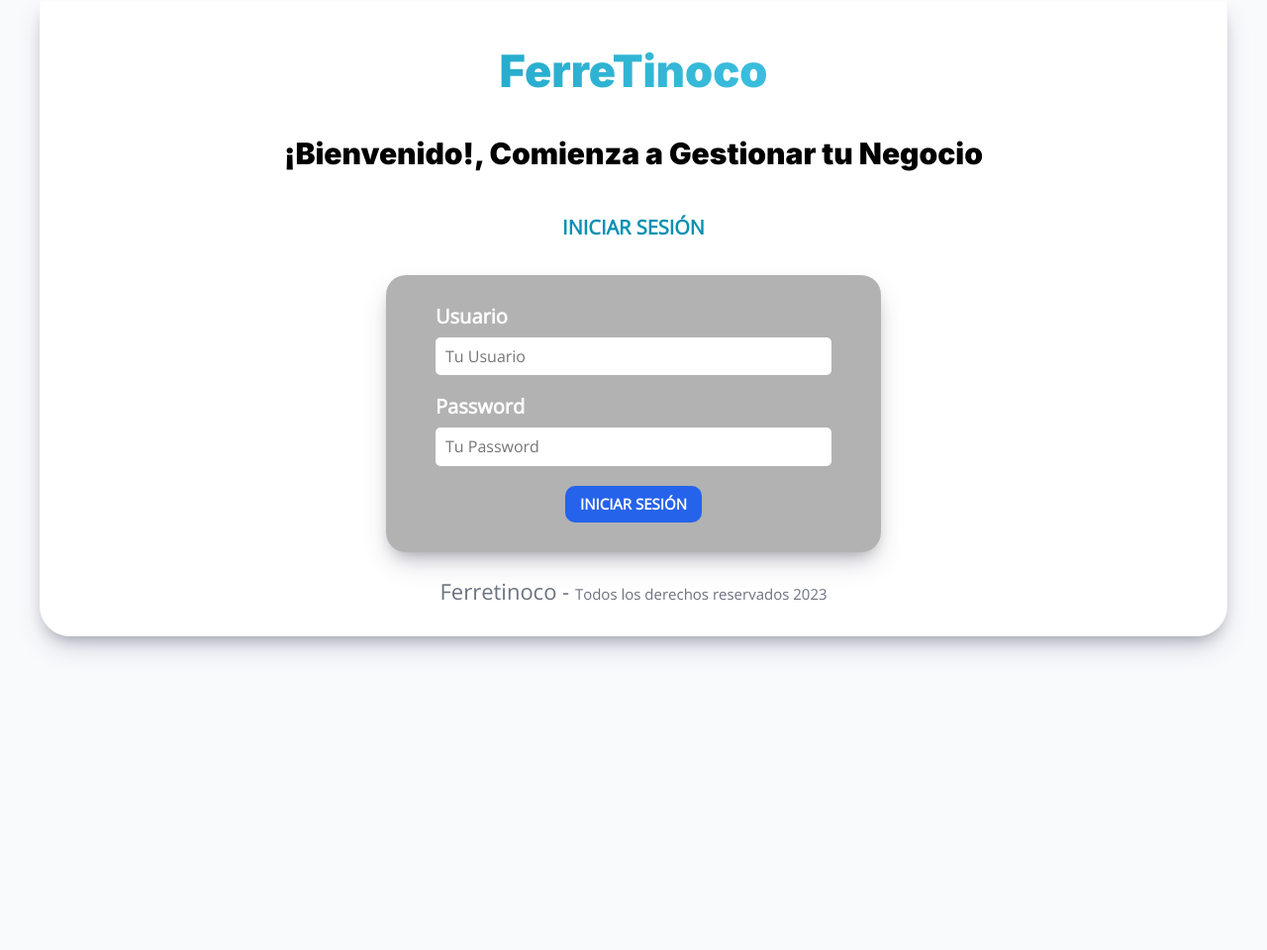
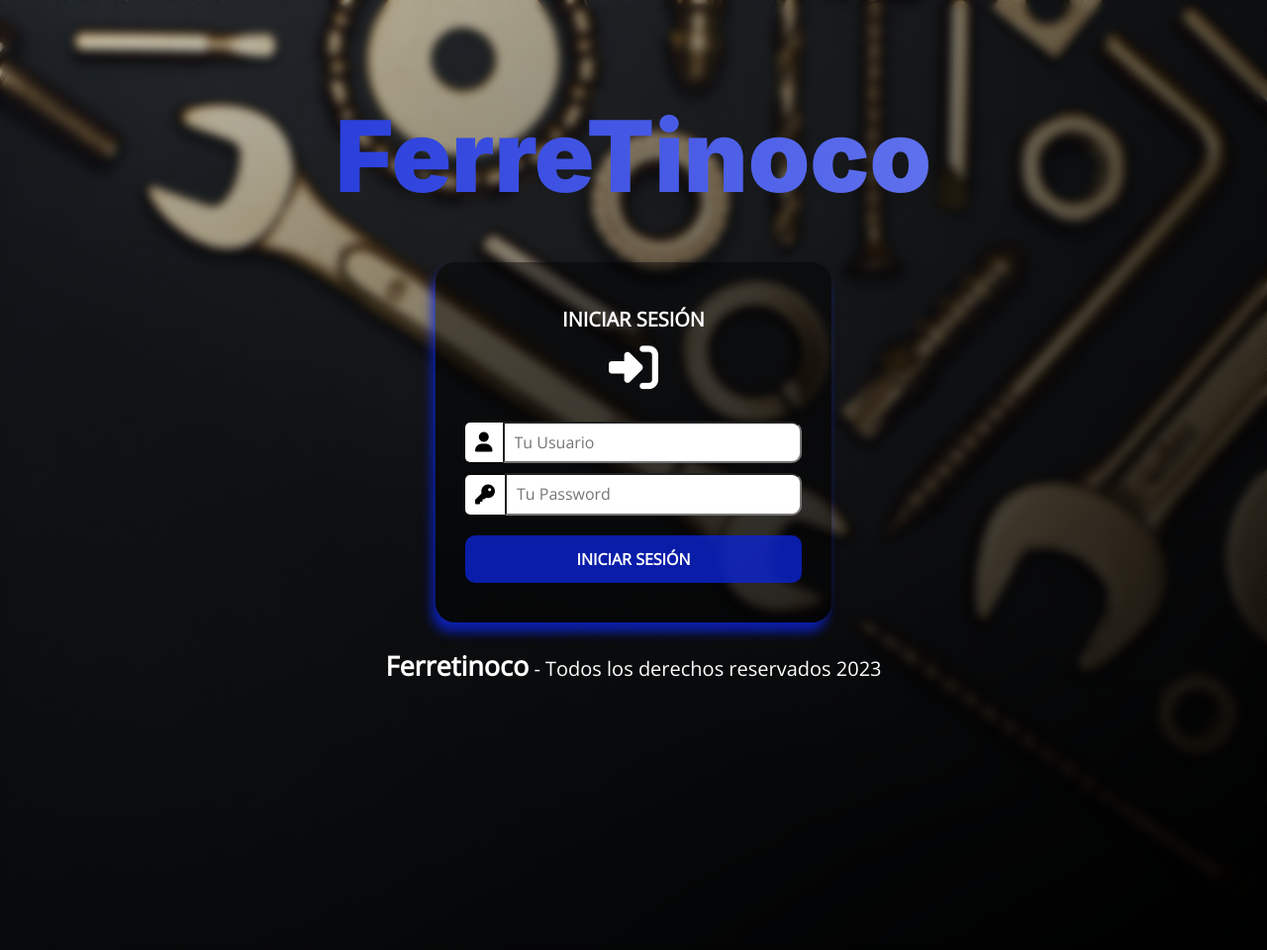
Before and after one commit to DiegoAbarca99/app-ferreteria, a PHP site: template views/auth/login.php in a window 1280 px wide. Shown: the whole page at 99% size. Before the commit the page ends 660 px from the top, so only its background shows below. Run offline with PHP 8.4, Linux system fonts and the light colour scheme; the template is opened without the code that fills it, so the values that code supplies are empty; some libraries are stand-ins or nearby versions.

Commit message:
Cambio de mensajes de alerta al momento de actualizar le crèdito y nueva propuesta de diseño de login terminada

```diff
--- a/src/scss/auth/_login.scss
+++ b/src/scss/auth/_login.scss
@@ -7,61 +7,79 @@ body {
 
 }
 
+
 .login {
-    $modificador: &;
-
-   @include m.desktop{
-    background-color: v.$blanco ;
-    width: 80%;
-    height: 70%;
-    margin-top: 3rem;
-    border-radius: 0 0 3rem 3rem;
-    border: 1px solid v.$grisClaro;
-    @include m.shadow;
-    padding: 25px;
-
-   }
 
 
+    @include m.tablet {
+        display: grid;
+        place-items: center;
+    }
 
-    &__tagline{
-        font-family: v.$fuente_headings;
-        font-weight: 900;
-        color:v.$negro;
-        font-size: 3rem;
-        text-align: center;
-    }
+    width: 100vw;
+    height: 120vh;
+    background: #bdc3c7;
+    background-image: -webkit-linear-gradient(to bottom right, rgba(44, 62, 80, 0.209), #000000),
+    url('../img/login.jpg');
+    background-image: linear-gradient(to bottom right, rgba(44, 62, 80, 0.209), #000000),
+    url('../img/login.jpg');
+
+    background-size: cover;
+    background-repeat: no-repeat;
+    background-position: center center;
 
 
     &__contenedor {
+        padding: 10rem 0 5rem 0;
+        backdrop-filter: blur(.5rem);
+        width: 100vw;
+        height: 120vh;
 
-        width: min(100%, 50rem);
+    }
 
-        margin: 0 auto;
-        background-color: rgba(0, 0, 0, 0.3);
-        padding: 3rem 5rem;
-        border-radius: 2rem;
-        margin-bottom: 2rem;
-        @include m.shadow;
+    @include m.tablet {
+        padding: 0;
+    }
 
+    &__titulo {
+        margin: 0;
+        padding-bottom: 5rem;
+        @include m.textoDegradado(rgba(12, 35, 209));
+        font-size: 5rem;
 
 
     }
 
-    &__titulo {
-        @include m.textoDegradado(v.$cyan);
-        margin-top: 2rem;
-        font-size: 4.5rem !important;
+    &__icono {
+        color: v.$blanco;
+        font-size: 5rem;
+        border-radius: 50%;
 
+    }
+
+    &__boton {
+        @include m.boton(rgba(12, 35, 209, 0.8), v.$blanco);
+
+        @include m.tablet {
+            width: 100%;
+
+        }
+
+        border-radius: 1rem;
+        margin: 2rem 0;
+        font-weight: bold;
+        text-transform: uppercase;
 
     }
 
 
     &__descripcion {
-        color:v.$cyan;
+        color: v.$blanco;
         font-weight: bold;
-        font-size: 2rem;
-        margin-bottom: 3rem;
+        font-size: 3rem;
+        font-weight: bold;
+
+        margin-bottom: 0rem;
 
         @include m.tablet {
             font-size: 2rem;
@@ -72,12 +90,45 @@ body {
     }
 
 
+    &__contenedor-formulario {
+
+        width: min(100%, 40rem);
+        margin: 0 auto;
+        background-color: rgba(0, 0, 0, 0.45);
+        padding: 2rem 3rem;
+        border-radius: 2rem;
+        margin-bottom: 2rem;
+        -webkit-box-shadow: -4px 10px 11px 0px rgba(12, 35, 209, 0.8);
+        -moz-box-shadow: -4px 10px 11px 0px rgba(12, 35, 209, 0.8);
+        box-shadow: -4px 10px 11px 0px rgba(12, 35, 209, 0.8);
+
+
+        .formulario__input {
+            border-bottom-right-radius: 1rem;
+            border-top-right-radius: 1rem;
+        }
+
+        .formulario__input:focus {
+            -webkit-box-shadow: 0px 5px 18px 10px rgba(12, 35, 209, 0.8);
+            -moz-box-shadow: 0px 5px 18px 10px rgba(12, 35, 209, 0.8);
+            box-shadow: 0px 5px 18px 10px rgba(12, 35, 209, 0.8);
+        }
+
+    }
+
 }
 
-.footer{
+.footer {
+    color: v.$blanco;
     margin: 0;
-    font-size:2.2rem;
-    &--regular{
-        font-size:1.5rem;
+    font-weight: bold;
+    padding-top: 1rem;
+    font-size: 2.7rem;
+   text-align: center;
+    line-height: 1;
+
+    &--regular {
+        font-weight: normal;
+        font-size: 2rem;
     }
 }
--- a/src/scss/componentes/_formulario.scss
+++ b/src/scss/componentes/_formulario.scss
@@ -94,6 +94,20 @@
     &__campo {
         margin-bottom: 2rem;
 
+        &--icono {
+            display: flex;
+            margin-bottom: 1rem;
+            align-items: center;
+
+
+            #{$modificador}__input {
+                flex: 1;
+                padding: 1rem;
+
+
+            }
+        }
+
         &--extender {
             grid-column: 1 /3;
 
@@ -168,6 +182,14 @@
 
     }
 
+    &__icono{
+        font-size: 2rem;
+        background-color: v.$blanco;
+        border-top-left-radius: .5rem;
+        border-bottom-left-radius: .5rem;
+        padding: 1rem;
+    }
+
 
 
 }
--- a/views/auth/login.php
+++ b/views/auth/login.php
@@ -1,38 +1,48 @@
-<div class="login contenedor">
+<div class="login">
 
+    <div class="login__contenedor">
         <?php include_once __DIR__ . '/../templates/alertas.php' ?>
 
         <h1 class="login__titulo">FerreTinoco</h1>
-    <p class="login__tagline">¡Bienvenido!, Comienza a Gestionar tu Negocio</p>
-    <p class="login__descripcion">Iniciar Sesión</p>
 
 
 
-    <div class="login__contenedor">
 
+        <div class="login__contenedor-formulario">
 
+            <div class="flex-centro-col ">
+                <p class="login__descripcion">Iniciar Sesión</p>
 
-        <form action="/" method="POST" class="formulario" novalidate>
-            <div class="formulario__campo">
-                <label class="formulario__label" for="usuario">Usuario</label>
+                <i class="fa-solid fa-right-to-bracket login__icono "></i>
+
+            </div>
+
+            <form action="/" method="POST" class="formulario mt-3" novalidate>
+
+                <div class="formulario__campo--icono">
+                    <i class="fa-solid fa-user formulario__icono"></i>
                     <input class="formulario__input" type="text" name="usuario" id="usuario" placeholder="Tu Usuario">
                 </div>
 
-            <div class="formulario__campo">
-                <label class="formulario__label" for="password">Password</label>
+                <div class="formulario__campo--icono">
+                    <i class="fa-solid fa-key formulario__icono"></i>
                     <input class="formulario__input" type="password" name="password" id="password" placeholder="Tu Password">
                 </div>
 
-            <div class="flex-centro">
-                <input type="submit" class="btn-submit" value="Iniciar Sesión">
-            </div>
+
+                <input type="submit" class="login__boton" value="Iniciar Sesión">
+
 
             </form>
 
         </div>
 
         <footer class="login__footer flex-centro">
-        <p class="footer"> Ferretinoco - <span class="footer--regular">Todos los derechos reservados <?php echo date('Y') ?></span> </p>
+            <p class="footer"> Ferretinoco<span class="footer--regular"> - Todos los derechos reservados <?php echo date('Y') ?></span> </p>
         </footer>
 
     </div>
+
+
+
+</div>
```
Also changed, not shown: controllers/ApiPedidos.php (+6 -6 lines), public/build/css/app.min.css, 2 other files. Lines whose indentation alone changed are shown as unchanged.
